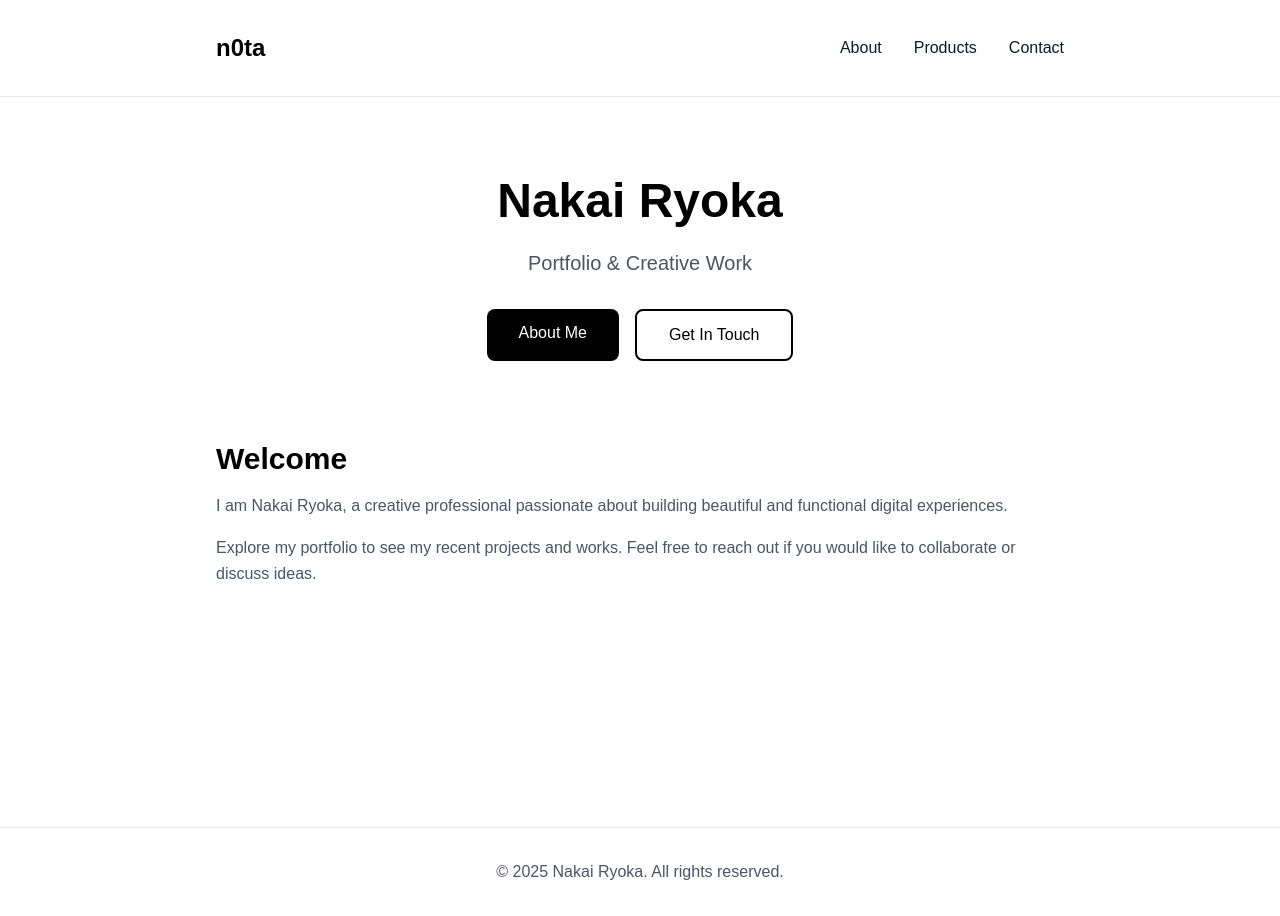
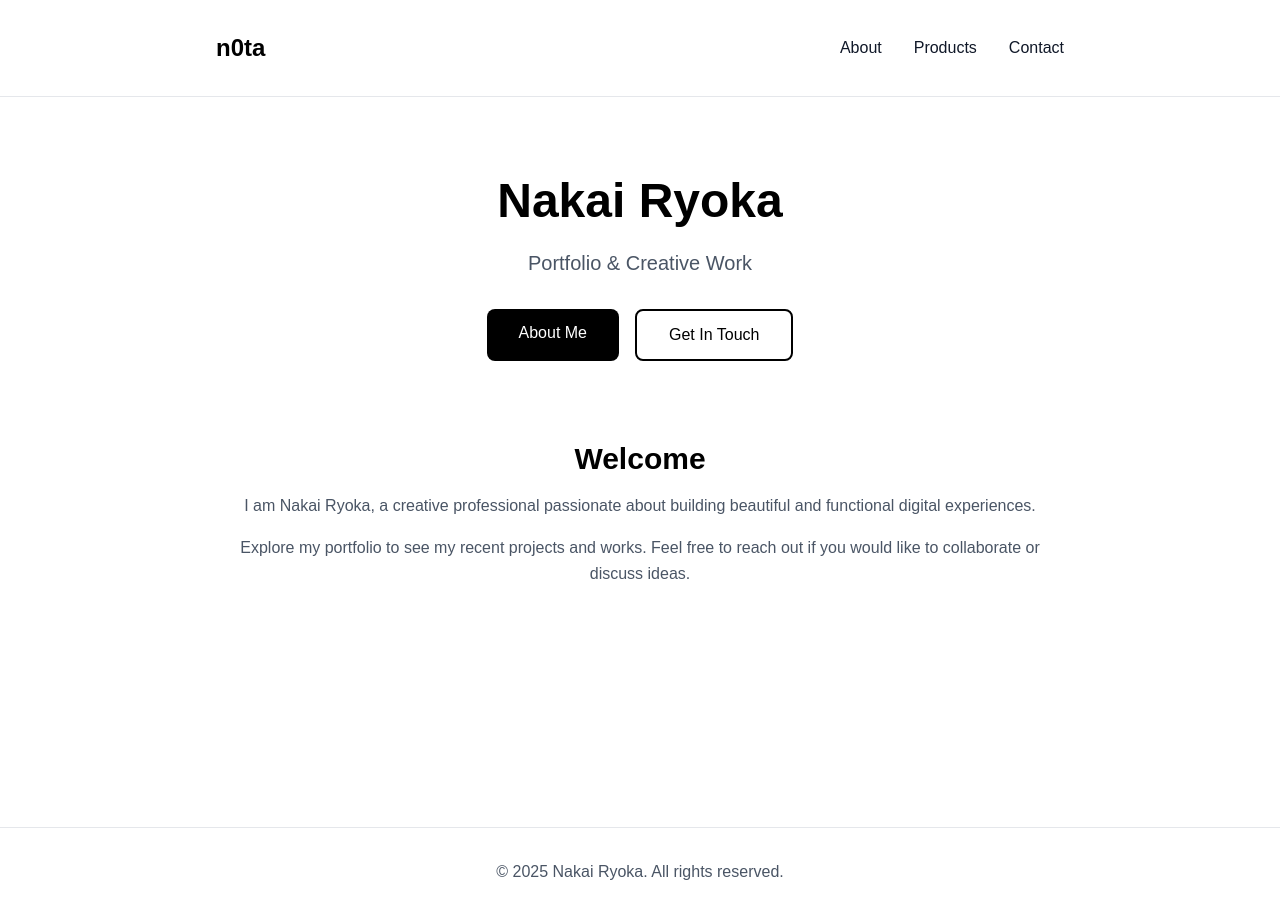
Before and after one commit to ryokcha/n0ta, a Next.js app: page / in a window 1280 px wide. Built offline with nearby package versions, Linux system fonts and the light colour scheme.

Commit message:
文字の位置変更

```diff
--- a/app/page.tsx
+++ b/app/page.tsx
@@ -64,7 +64,7 @@ export default function Home() {
         </section>
 
         {/* Featured Section */}
-        <section className="mb-20">
+        <section className="mb-20 text-center">
           <h3 className="text-3xl font-bold text-black mb-4">
             Welcome
           </h3>
```
Also changed, not shown: 1 other file (tests, documents, lock files or other folders).
